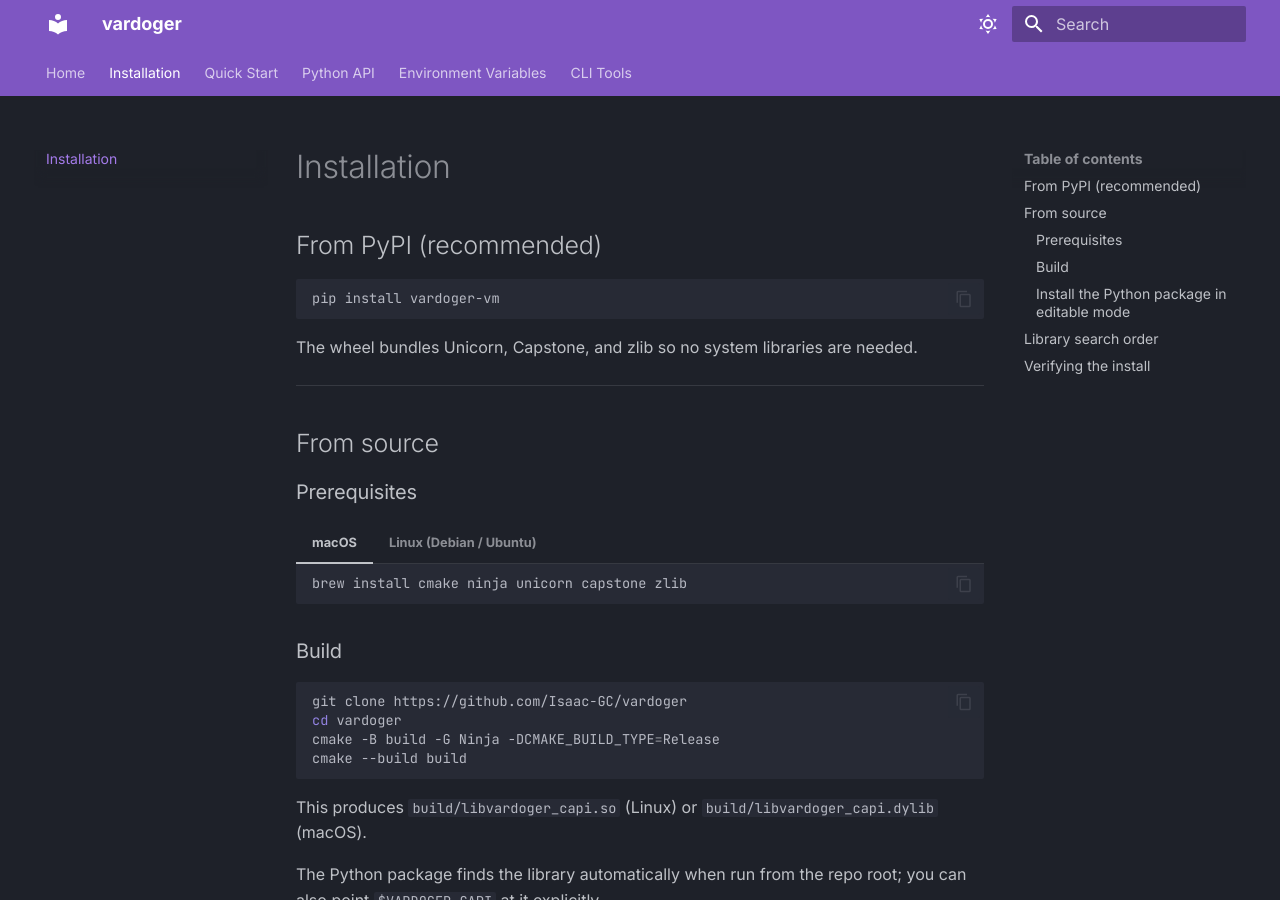
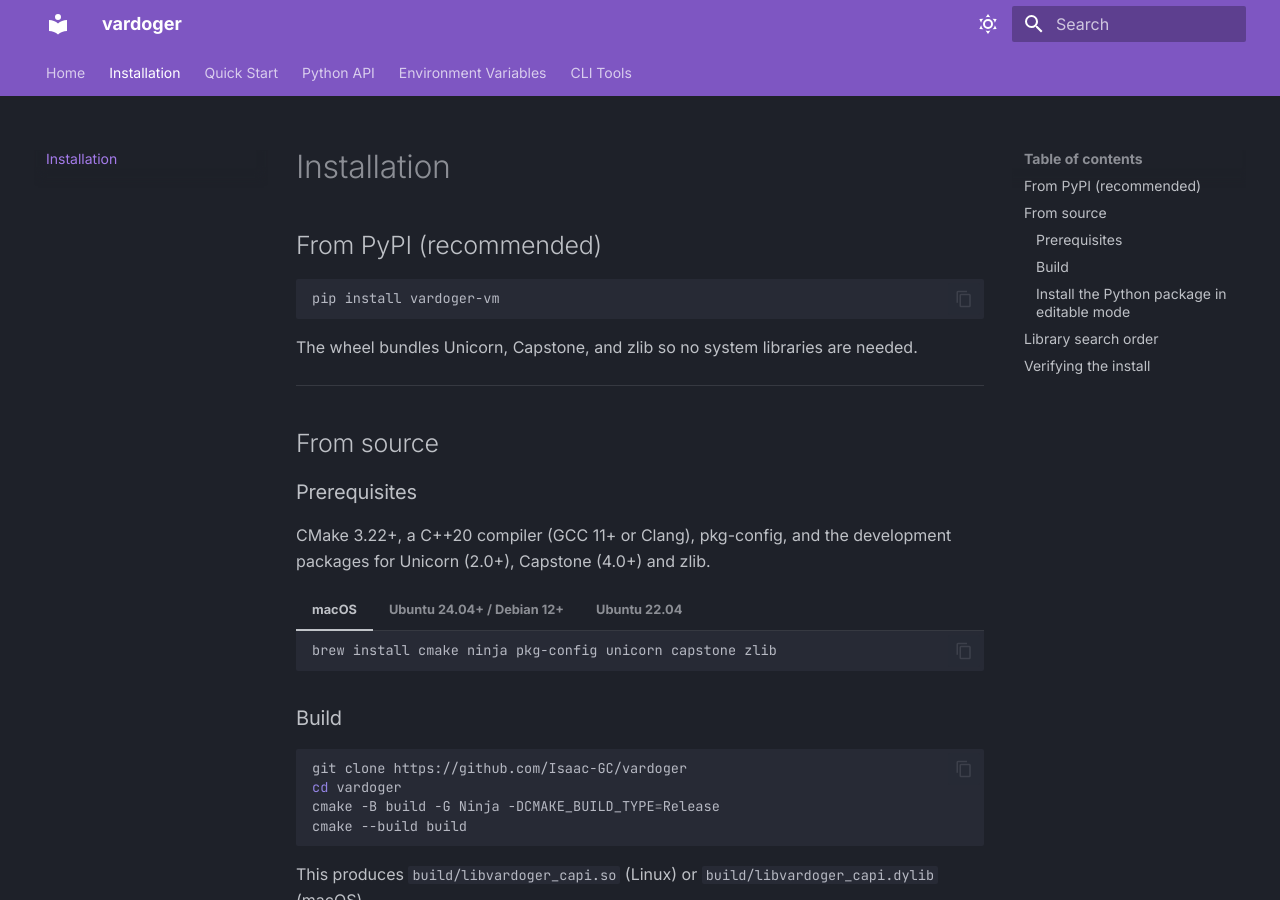
Before and after one commit to Isaac-GC/vardoger, an MkDocs documentation site: the page built from docs/reference/installation.md, in a window 1280 px wide and 900 px high. Built offline with MkDocs 1.6.1 and Material for MkDocs 9.7.7, drawn with Linux system fonts in a browser that asks for light colours.

Commit message:
stubs: fix four bugs in the new libc surface
Found while verifying the v0.5.3 stub expansion against a harness that
calls each new stub through the trampoline.

__ctype_{b,tolower,toupper}_loc had one level of indirection too many.
The contract is (*__ctype_b_loc())[c], so the returned pointer must
point AT a slot holding the table base; these returned a pointer to
that slot's address instead, so (*p)[c] read the pointer storage and
every flag came back 0 — inline isalpha()/tolower() in guest code would
silently misclassify. Confirmed: (*ret)['A'] was 0, with the real flags
(0x5500) one dereference deeper.

wcsncpy wrote src[n - 1] with n unsigned, so a guest call with n == 0
indexed src[SIZE_MAX] — a 4-byte write at offset -4 from the host
vector's buffer, corrupting the malloc header of the emulator process.
Return early instead; the deliberate NUL-at-n-1 behaviour is unchanged
for n > 0.

mbstowcs NUL-terminated at dst[0] even when the caller passed n == 0,
writing 4 bytes into a buffer declared to have no room.

sem_getvalue dereferenced sval without the NULL guard the surrounding
stubs all use, faulting the guest on sem_getvalue(s, NULL).

Also bring docs/reference/installation.md in line with the build
requirements corrected in dddf04a: pkg-config and build-essential are
required, and Ubuntu 22.04 has no libunicorn-dev so it needs the
install_native_deps.sh route.

Verified on macOS/clang, Ubuntu 24.04/gcc 13 (unicorn 2.0.1,
capstone 4.0.2) and Ubuntu 22.04/gcc 11 (unicorn 2.1.1, capstone 5.0.1):
all three build clean and pass the stub harness.

````diff
--- a/docs/reference/installation.md
+++ b/docs/reference/installation.md
@@ -14,14 +14,29 @@
 
 ### Prerequisites
 
+CMake 3.22+, a C++20 compiler (GCC 11+ or Clang), pkg-config, and the development packages
+for Unicorn (2.0+), Capstone (4.0+) and zlib.
+
 === "macOS"
     ```bash
-    brew install cmake ninja unicorn capstone zlib
+    brew install cmake ninja pkg-config unicorn capstone zlib
     ```
 
-=== "Linux (Debian / Ubuntu)"
+=== "Ubuntu 24.04+ / Debian 12+"
     ```bash
-    apt-get install cmake ninja-build libunicorn-dev libcapstone-dev zlib1g-dev
+    apt-get install build-essential cmake ninja-build pkg-config \
+        libunicorn-dev libcapstone-dev zlib1g-dev
+    ```
+
+=== "Ubuntu 22.04"
+    22.04 ships no `libunicorn-dev`. Build Unicorn and Capstone from source into
+    `/usr/local` with the helper script, then point pkg-config at them:
+
+    ```bash
+    apt-get install build-essential cmake ninja-build pkg-config curl \
+        libcapstone-dev zlib1g-dev
+    sudo bash scripts/install_native_deps.sh
+    export PKG_CONFIG_PATH=/usr/local/lib/pkgconfig LD_LIBRARY_PATH=/usr/local/lib
     ```
 
 ### Build
````
Also changed, not shown: 1 other file.
